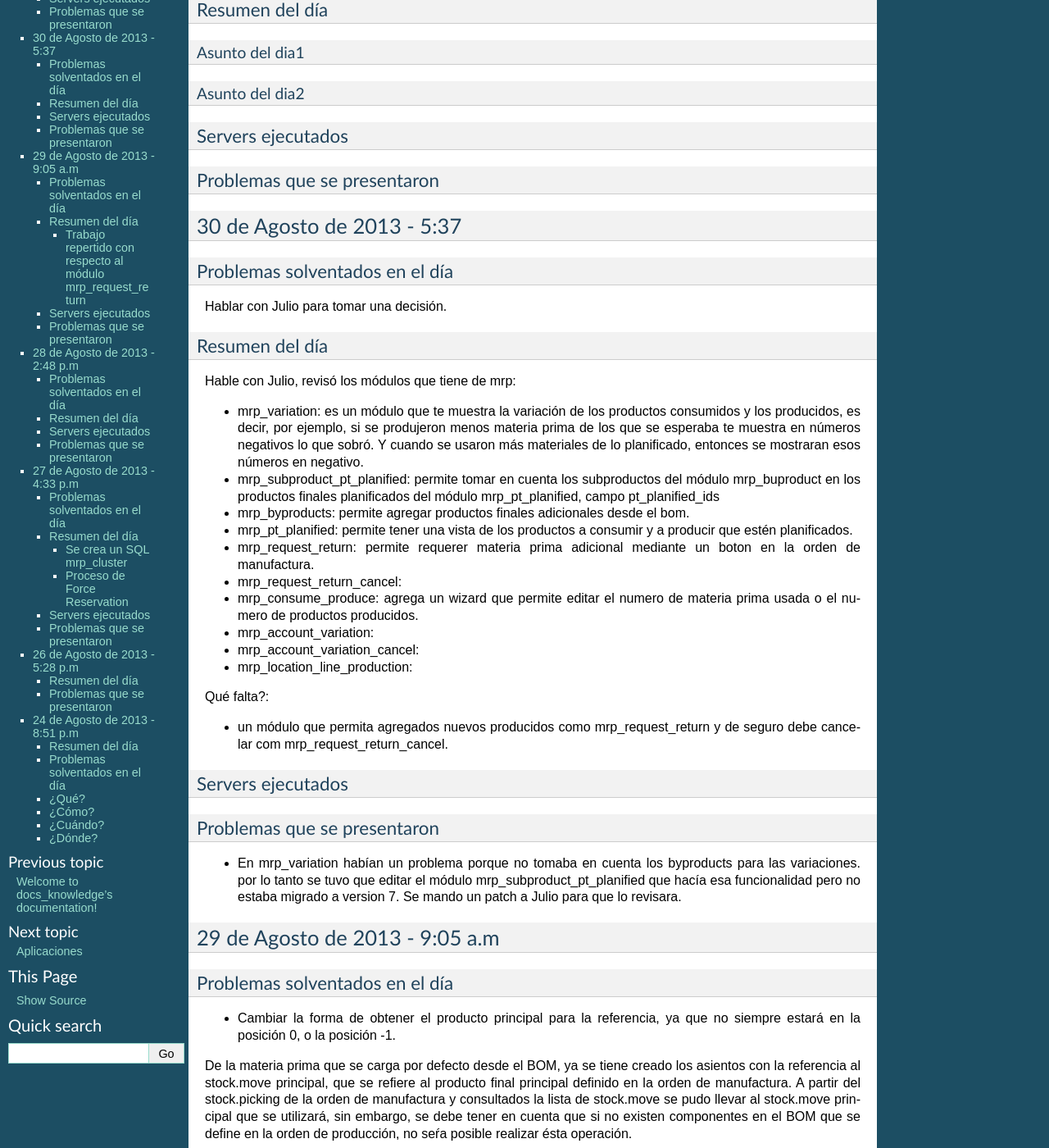
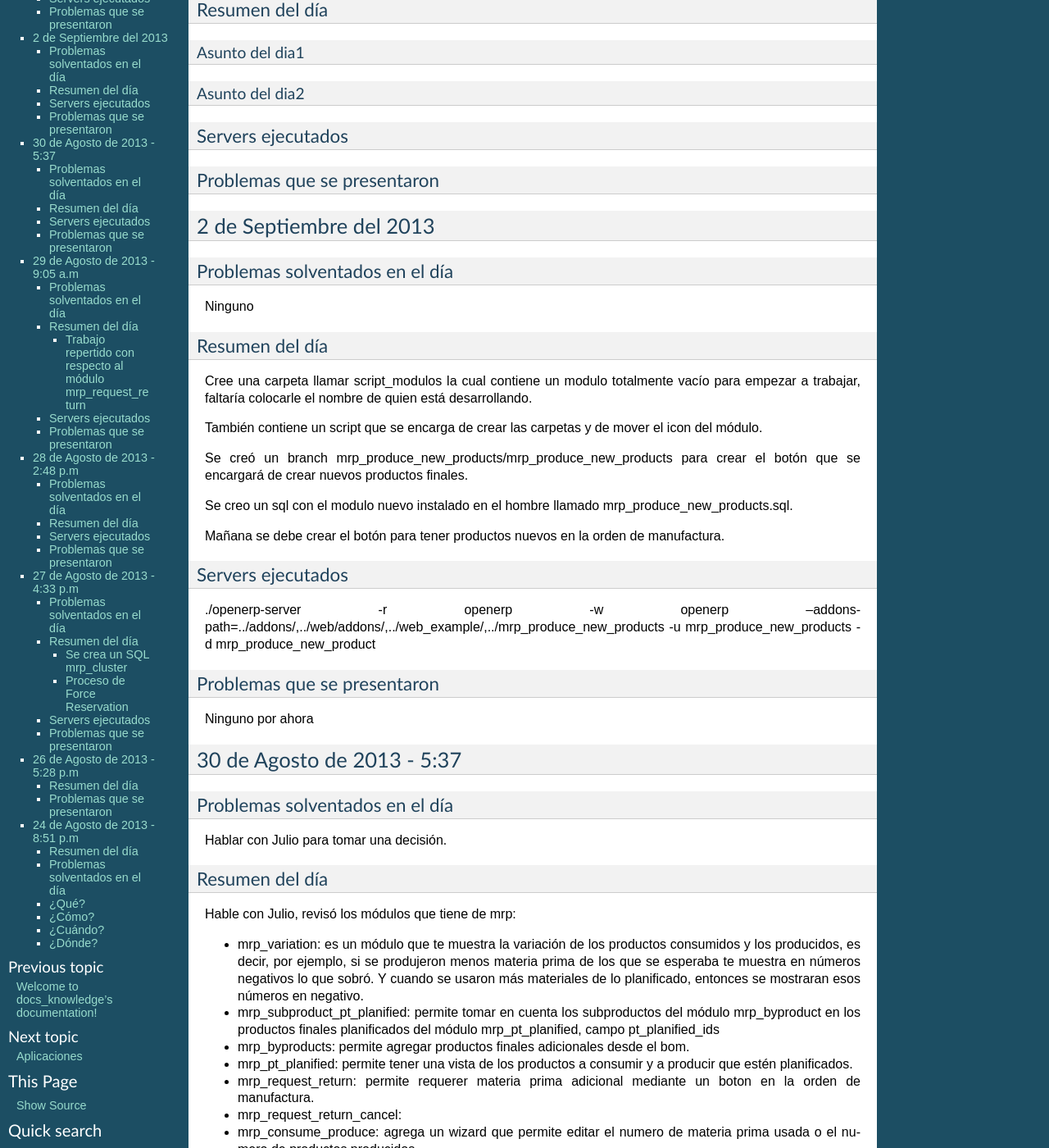
Before and after one commit to yaniaular/knowledge, a Sphinx documentation site: the page built from source/donde_quede.rst, in a window 1280 px wide and 1400 px high, scrolled down 212 px. Shown: the whole window at 82% size. Built offline with Sphinx 7.4.7, drawn with Linux system fonts in a browser that asks for light colours; formulas are drawn with MathJax 3; pages that are not in the unit, such as notebooks, are missing from menus.

Commit message:
[ADD] resumen del día 2 de Septiembre del 2013

```diff
--- a/source/donde_quede.rst
+++ b/source/donde_quede.rst
@@ -28,6 +28,45 @@ Problemas que se presentaron
 ~~~~~~~~~~~~~~~~~~~~~~~~~~~~
 
 
+2 de Septiembre del 2013
+------------------------
+
+~~~~~~~~~~~~~~~~~~~~~~~~~~~~~~~
+Problemas solventados en el día
+~~~~~~~~~~~~~~~~~~~~~~~~~~~~~~~
+
+Ninguno
+
+~~~~~~~~~~~~~~~
+Resumen del día
+~~~~~~~~~~~~~~~
+
+Cree una carpeta llamar script_modulos la cual contiene un modulo totalmente vacío para
+empezar a trabajar, faltaría colocarle el nombre de quien está desarrollando.
+
+También contiene un script que se encarga de crear las carpetas y de mover el icon del
+módulo.
+
+Se creó un branch mrp_produce_new_products/mrp_produce_new_products para crear el botón que se
+encargará de crear nuevos productos finales.
+
+Se creo un sql con el modulo nuevo instalado en el hombre llamado mrp_produce_new_products.sql.
+
+Mañana se debe crear el botón para tener productos nuevos en la orden de manufactura.
+
+~~~~~~~~~~~~~~~~~~
+Servers ejecutados
+~~~~~~~~~~~~~~~~~~
+./openerp-server -r openerp -w openerp
+--addons-path=../addons/,../web/addons/,../web_example/,../mrp_produce_new_products -u
+mrp_produce_new_products -d mrp_produce_new_product
+
+~~~~~~~~~~~~~~~~~~~~~~~~~~~~
+Problemas que se presentaron
+~~~~~~~~~~~~~~~~~~~~~~~~~~~~
+
+Ninguno por ahora
+
 30 de Agosto de 2013 - 5:37
 ---------------------------
 
@@ -46,7 +85,7 @@ Hable con Julio, revisó los módulos que tiene de mrp:
   producidos, es decir, por ejemplo, si se produjeron menos materia prima de los que se esperaba te
   muestra en números negativos lo que sobró. Y cuando se usaron más materiales de lo planificado,
   entonces se mostraran esos números en negativo.
-- mrp_subproduct_pt_planified: permite tomar en cuenta los subproductos del módulo mrp_buproduct
+- mrp_subproduct_pt_planified: permite tomar en cuenta los subproductos del módulo mrp_byproduct
   en los productos finales planificados del módulo mrp_pt_planified, campo pt_planified_ids
 - mrp_byproducts: permite agregar productos finales adicionales desde el bom.
 - mrp_pt_planified: permite tener una vista de los productos a consumir y a producir que estén
```
